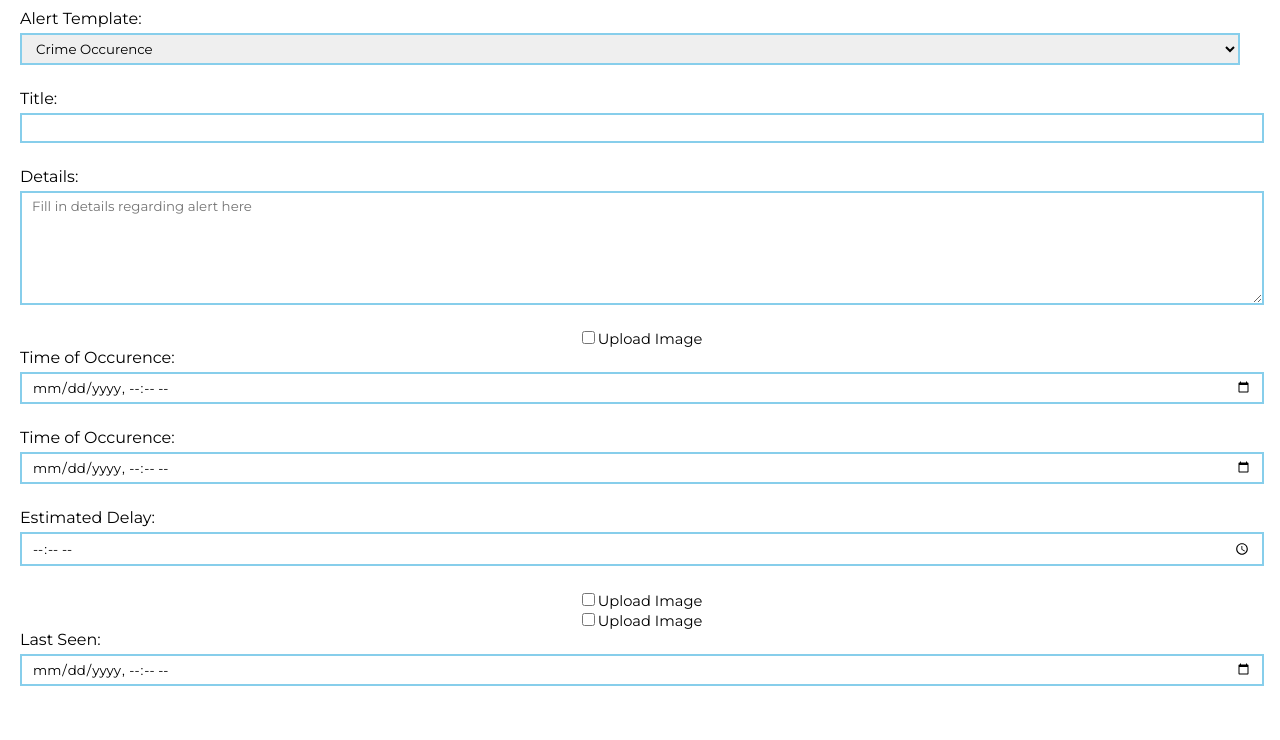
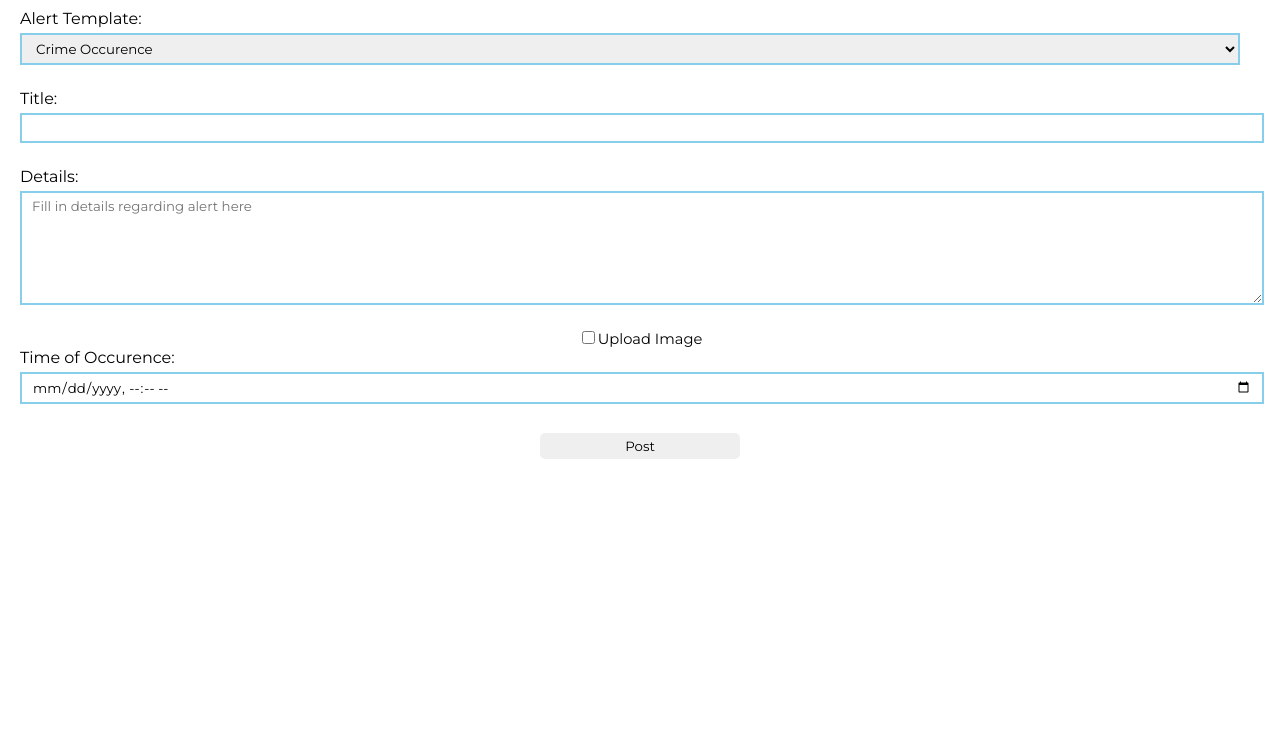
Before and after one commit to daniel-t-mabaso/inform, a PHP site: page /createAlert.php in a window 1280 px wide. Shown: the part 70-810 px from the top of the page. After the commit the page ends 529 px from the top, so only its background shows below. Run offline with PHP 8.4, Linux system fonts and the light colour scheme.

Commit message:
Created alert post templates

```diff
--- a/createAlert.php
+++ b/createAlert.php
@@ -13,12 +13,12 @@
         <div class='center-txt padding-20 vertical-padding-30 max-width'>
             <form method="post" action="" name="createAlert" class="left-txt vertical-padding-10">
             Alert Template:
-            <select class="inputField" name="alertTemplate" required>
-                <option name="crimeOccurence">Crime Occurence</option>
-                <option name="trafficIncident">Traffic Incident</option>
-                <option name="recommendations">Recommendations/Referrals</option>
-                <option name="lost">Lost Persons/Pets</option>
-                <option name="sales">Sales</option>
+            <select class="inputField" id="alertTemplate" onclick="myFunction()" required>
+                <option value="crimeOccurence">Crime Occurence</option>
+                <option value="trafficIncident">Traffic Incident</option>
+                <option value="recommendations">Recommendations/Referrals</option>
+                <option value="lost">Lost Persons/Pets</option>
+                <option value="sales">Sales</option>
             </select>
 
             <br><br>
@@ -28,8 +28,8 @@
             Details:
             <textarea class="detailField" name="details" type="text"  placeholder="Fill in details regarding alert here" required></textarea>
             <br><br>
-            <div class="output">
-                <div class="crimeO">
+
+                <div id="crimeO" style="display: block">
                     <div class="book center-txt">
                     <input class="book" type="checkbox" id='upload-image-checkbox' onclick="document.getElementById('upload-image-panel').classList.toggle('hide');" name="newImage">Upload Image<br>
                     <div class="hide  left-txt imageBorder" id="upload-image-panel">
@@ -41,7 +41,7 @@
                     <br><br>
                 </div>
 
-                <div class="trafficI">
+                <div id="trafficI" style="display: none">
                 Time of Occurence:
                     <input class="inputField" name="timeOfTraffic" type="datetime-local" required>
                     <br><br>
@@ -50,7 +50,7 @@
                     <br><br>
                 </div>
 
-                <div class="referrals">
+                <div id="referrals" style="display: none">
                     <div class="book center-txt">
                     <input class="book" type="checkbox" id='upload-image-checkbox' onclick="document.getElementById('upload-image-panel').classList.toggle('hide');" name="newImage">Upload Image<br>
                     <div class="hide  left-txt imageBorder" id="upload-image-panel">
@@ -59,7 +59,7 @@
                     </div>
                 </div>
 
-                <div class="lostObjs">
+                <div id="lostObjs" style="display: none">
                         <div class="book center-txt">
                         <input class="book" type="checkbox" id='upload-image-checkbox' onclick="document.getElementById('upload-image-panel').classList.toggle('hide');" name="newImage">Upload Image<br>
                         <div class="hide  left-txt imageBorder" id="upload-image-panel">
@@ -70,30 +70,47 @@
                     <input class="inputField" name="lastSeen" type="datetime-local" required>
                     <br><br>
                 </div>
+                <div class="center-txt">
+            <input class="button" type="submit" value="Post" name="post">
+            <div>
+        </div>
+            </form>
+        <script>
+            function myFunction() {
 
-                <div class="salesDivision">
-
-                </div>
-
-            </div>
-
-            <script>
-                $(function () {
-                $("#alertTemplate").change(function() {
-                    var val = $(this).val();
-                if(name === "crimeO") {
-                    $("crimeO").show();
-                    $("#lostObjs").hide();
-                    }
-                else if(name === "client_form") {
-                    $("#client_graph_form").show();
-                    $("#pilot_graph_form").hide();
+                var x=document.getElementById("alertTemplate").value;
+                if(x==="crimeOccurence"){
+                    document.getElementById("crimeO").style.display="block";
+                    document.getElementById("trafficI").style.display="none";
+                    document.getElementById("referrals").style.display="none";
+                    document.getElementById("lostObjs").style.display="none";
                 }
-             });
-            });
-            </script>
-            </form>
-        </div>
+                else if(x==="trafficIncident"){
+                    document.getElementById("trafficI").style.display="block";
+                    document.getElementById("crimeO").style.display="none";
+                    document.getElementById("referrals").style.display="none";
+                    document.getElementById("lostObjs").style.display="none";
+                }
+                else if(x==="recommendations"){
+                    document.getElementById("referrals").style.display="block";
+                    document.getElementById("trafficI").style.display="none";
+                    document.getElementById("lostObjs").style.display="none";
+                    document.getElementById("crimeO").style.display="none";
+                }
+                else if(x==="lost"){
+                    document.getElementById("lostObjs").style.display="block";
+                    document.getElementById("referrals").style.display="none";
+                    document.getElementById("trafficI").style.display="none";
+                    document.getElementById("crimeO").style.display="none";
+                }
+                else{
+                    document.getElementById("lostObjs").style.display="none";
+                    document.getElementById("referrals").style.display="none";
+                    document.getElementById("trafficI").style.display="none";
+                    document.getElementById("crimeO").style.display="none";
+                }
+            }
+</script>
 </body>
 
 </html>
```
